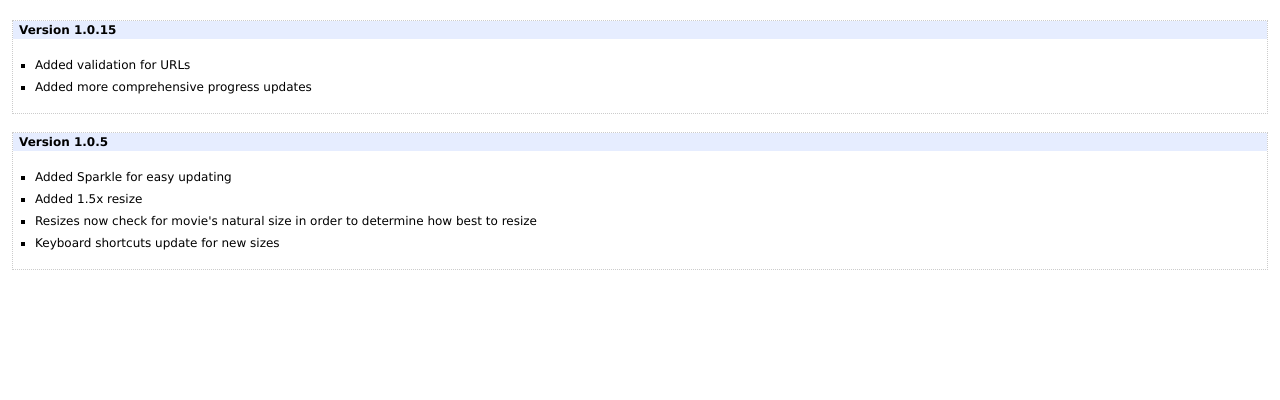
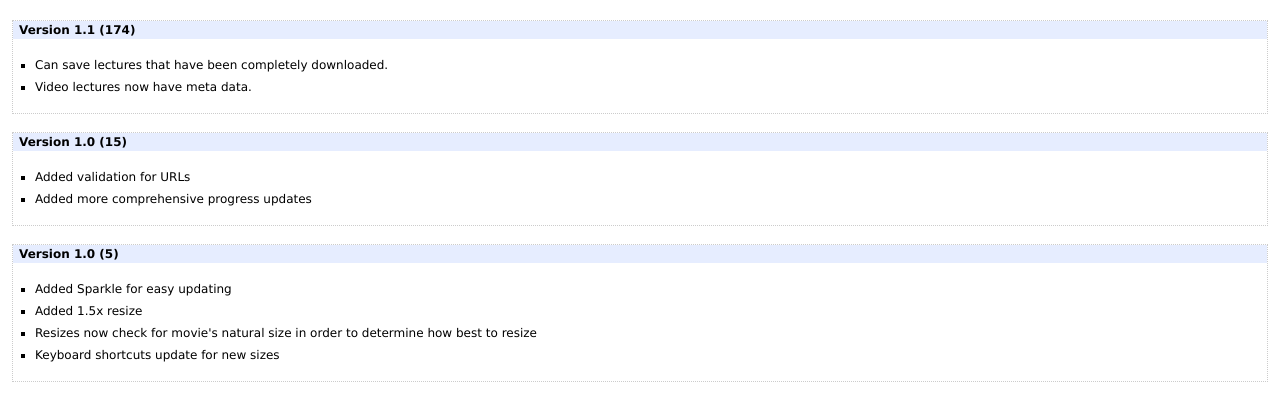
Before and after one commit to echoz/edventurous, a plain HTML site: page sparkle/release.html in a window 1280 px wide. Drawn offline with Linux system fonts and the light colour scheme.

Commit message:
1.1 release with metadata and EdventurousFramework!

```diff
--- a/sparkle/release.html
+++ b/sparkle/release.html
@@ -12,7 +12,24 @@
 			<table class="dots" width="100%" border="0" cellspacing="0" cellpadding="0" summary="Two column table with heading">
 				<tr>
 					<td class="blue">
-						<h3>Version 1.0.15</h3>
+						<h3>Version 1.1 (174)</h3>
+					</td>
+				</tr>
+				<tr>
+					<td valign="top">
+						<ul>
+							<li>Can save lectures that have been completely downloaded.</li>
+							<li>Video lectures now have meta data.</li>
+
+						</ul>
+					</td>
+				</tr>
+			</table>
+		<br />
+			<table class="dots" width="100%" border="0" cellspacing="0" cellpadding="0" summary="Two column table with heading">
+				<tr>
+					<td class="blue">
+						<h3>Version 1.0 (15)</h3>
 					</td>
 				</tr>
 				<tr>
@@ -29,7 +46,7 @@
 			<table class="dots" width="100%" border="0" cellspacing="0" cellpadding="0" summary="Two column table with heading">
 				<tr>
 					<td class="blue">
-						<h3>Version 1.0.5</h3>
+						<h3>Version 1.0 (5)</h3>
 					</td>
 				</tr>
 				<tr>
```
Also changed, not shown: sparkle/appcast.xml (+14 -4 lines).
